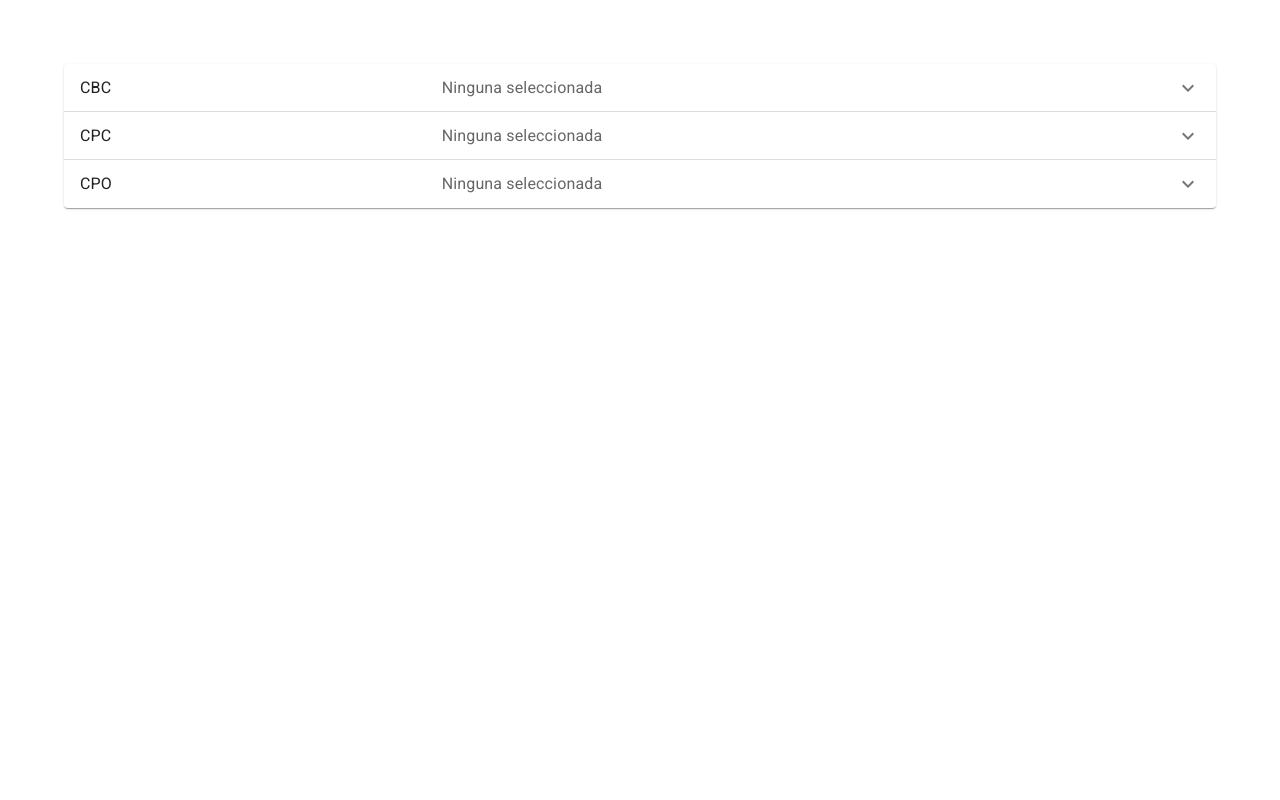
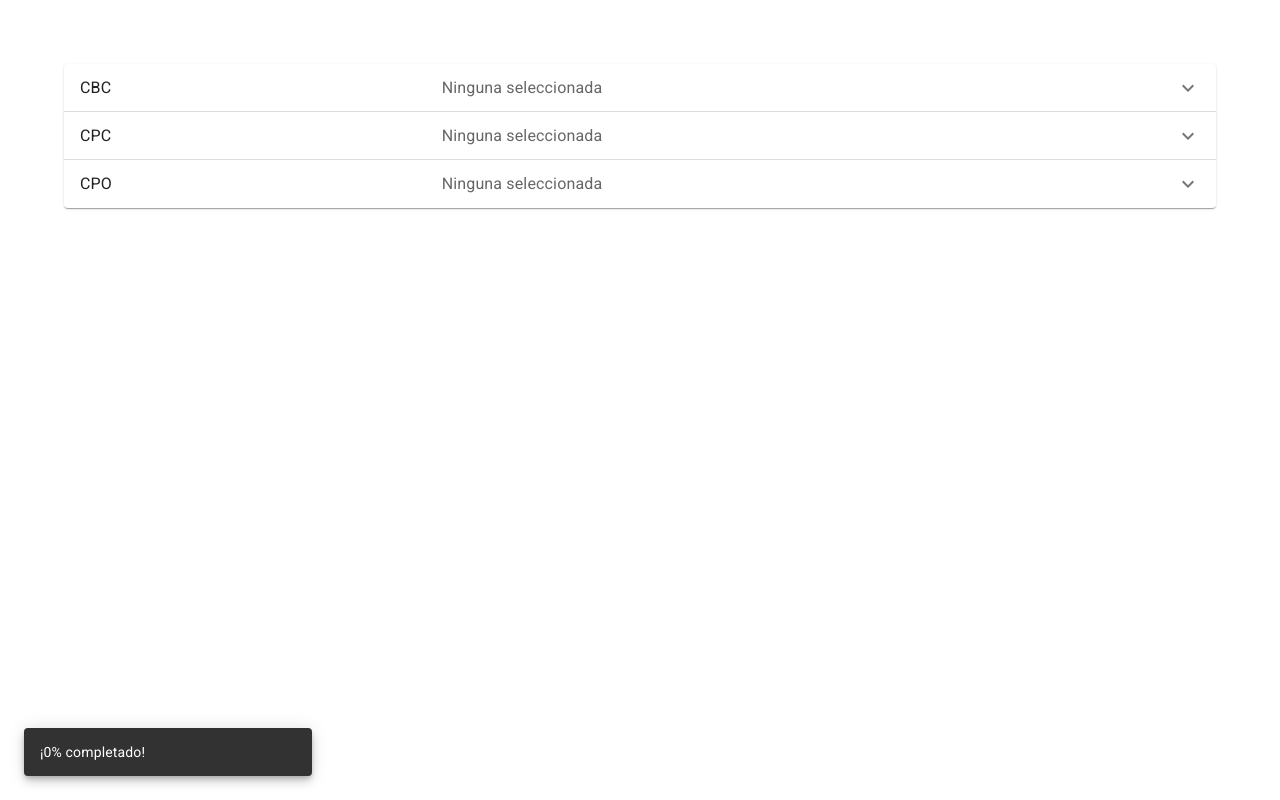
Before and after one commit to seppo0010/derecho-progreso, a React (Create React App) app: page / in a window 1280 px wide. Built offline with nearby package versions, Linux system fonts and the light colour scheme.

Commit message:
Progress

```diff
--- a/src/App.tsx
+++ b/src/App.tsx
@@ -17,6 +17,7 @@ import {
   Select,
   InputLabel,
   FormControl,
+  Snackbar,
 } from "@mui/material";
 import React, { useEffect, useState } from "react";
 import carrera from "./carrera.json";
@@ -128,6 +129,35 @@ function App() {
 
   const [orientacion, setOrientacion] = useState<Orientacion | "">("");
 
+  const [openProgress, setOpenProgress] = useState(false);
+  const [progress, setProgress] = useState(0.0);
+  const handleCloseProgress = (
+    event: React.SyntheticEvent | Event,
+    reason?: string
+  ) => {
+    if (reason === "clickaway") {
+      return;
+    }
+    setOpenProgress(false);
+  };
+
+  useEffect(() => {
+    const o = orientacion === "" ? orientaciones[0] : orientacion;
+    const materiasOrientacion = materias.filter(
+      (m) => m.orientacion === null || m.orientacion === o
+    );
+    setOpenProgress(true);
+    setProgress(
+      materiasOrientacion
+        .filter((m) => materiasSeleccionadas.includes(m.materia))
+        .reduce((partialSum, m) => partialSum + m.horas_totales, 0) /
+        materiasOrientacion.reduce(
+          (partialSum, m) => partialSum + m.horas_totales,
+          0
+        )
+    );
+  }, [materiasSeleccionadas, orientacion]);
+
   return (
     <ThemeProvider theme={theme}>
       <Container component="main" maxWidth="lg">
@@ -203,7 +233,8 @@ function App() {
                       </ListItemButton>
                     </ListItem>
                   )}
-                  {(ciclo !== 'CPO' || orientacion !== '') && materias
+                  {(ciclo !== "CPO" || orientacion !== "") &&
+                    materias
                       .filter((m) => m.ciclo === ciclo)
                       .filter(
                         (m) =>
@@ -244,6 +275,12 @@ function App() {
             </Accordion>
           ))}
         </Box>
+        <Snackbar
+          open={openProgress}
+          autoHideDuration={6000}
+          onClose={handleCloseProgress}
+          message={`¡${Math.round(progress * 100)}% completado!`}
+        />
       </Container>
     </ThemeProvider>
   );
```
Lines whose indentation alone changed are shown as unchanged.
